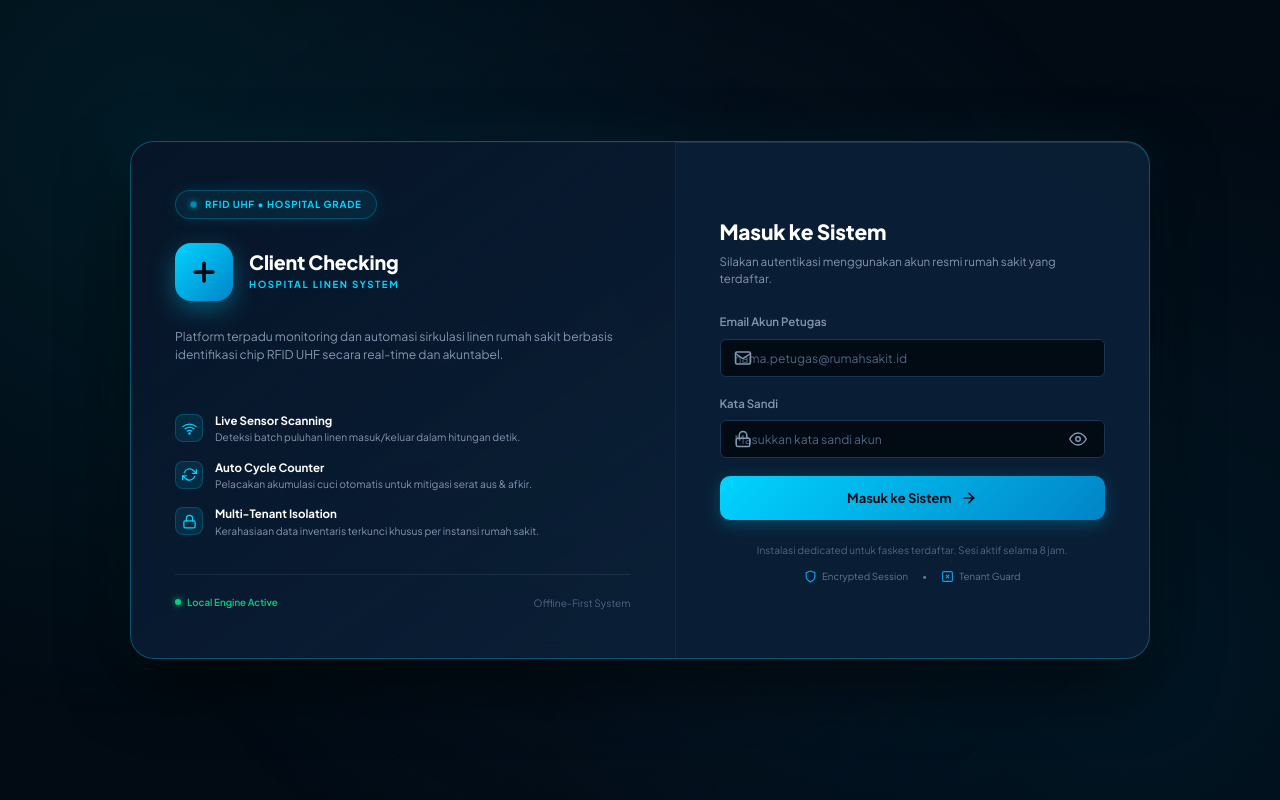
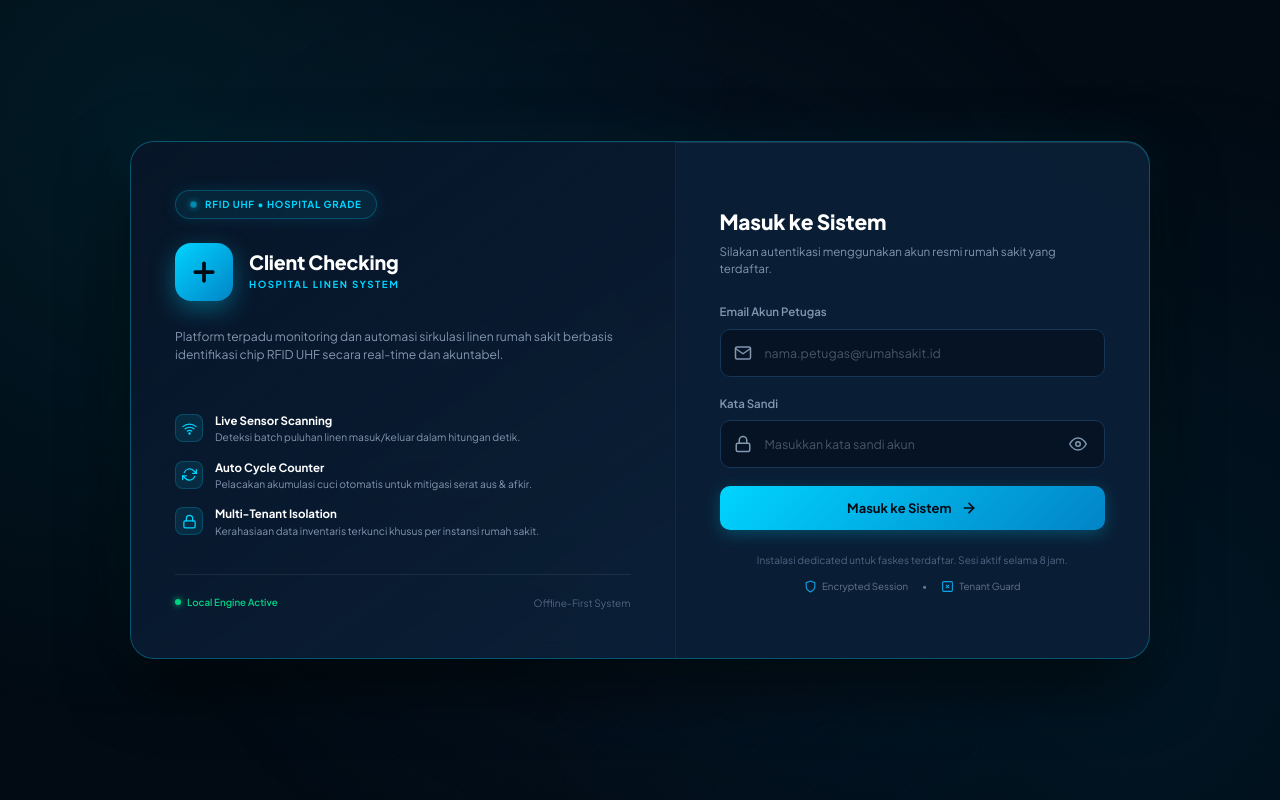
Before and after one commit to FahrudinAli12/Supplier_Client_Integration_Ed25519_Bundle, a FastAPI app: page /login in a window 1280 px wide. Run offline with FastAPI, Linux system fonts and the light colour scheme.

Commit message:
fix(ui): prevent icon collision with input placeholder text on ClientS login page

```diff
--- a/ClientS/app/templates/login.html
+++ b/ClientS/app/templates/login.html
@@ -5,7 +5,7 @@
   <meta name="viewport" content="width=device-width, initial-scale=1.0" />
   <meta name="theme-color" content="#020b14" />
   <title>Login - Client Checking & Laundry Linen RS</title>
-  <link rel="stylesheet" href="/static/styles.css?v=85" />
+  <link rel="stylesheet" href="/static/styles.css?v=86" />
   <link rel="preconnect" href="https://fonts.googleapis.com" />
   <link rel="preconnect" href="https://fonts.gstatic.com" crossorigin />
   <link href="https://fonts.googleapis.com/css2?family=Plus+Jakarta+Sans:wght@400;500;600;700;800&display=swap" rel="stylesheet" />
@@ -364,34 +364,47 @@
     .input-icon-left {
       position: absolute;
       left: 14px;
+      top: 50%;
+      transform: translateY(-50%);
       width: 18px;
       height: 18px;
       color: var(--text-muted);
       pointer-events: none;
       transition: color 0.2s;
+      z-index: 3;
     }
 
+    .form-group .form-input,
+    .input-wrapper .form-input,
     .form-input {
-      width: 100%;
-      background: var(--bg-input);
-      border: 1px solid var(--border-color);
-      border-radius: 10px;
-      padding: 13px 14px 13px 42px;
-      font-size: 0.92rem;
-      color: #ffffff;
-      outline: none;
-      transition: all 0.2s ease;
-      font-family: inherit;
+      width: 100% !important;
+      background: var(--bg-input) !important;
+      border: 1px solid var(--border-color) !important;
+      border-radius: 10px !important;
+      padding: 13px 16px 13px 44px !important;
+      font-size: 0.92rem !important;
+      color: #ffffff !important;
+      outline: none !important;
+      transition: all 0.2s ease !important;
+      font-family: inherit !important;
+      line-height: 1.5 !important;
+      height: 48px !important;
+      box-sizing: border-box !important;
+    }
+
+    .form-group .form-input#login-password,
+    .input-wrapper .form-input#login-password {
+      padding-right: 46px !important;
     }
 
     .form-input::placeholder {
-      color: #475569;
+      color: #475569 !important;
     }
 
     .form-input:focus {
-      border-color: var(--accent-cyan);
-      box-shadow: 0 0 0 3px rgba(0, 212, 255, 0.18);
-      background: #07172b;
+      border-color: var(--accent-cyan) !important;
+      box-shadow: 0 0 0 3px rgba(0, 212, 255, 0.18) !important;
+      background: #07172b !important;
     }
 
     .form-input:focus + .input-icon-left,
@@ -403,6 +416,8 @@
     .btn-toggle-pwd {
       position: absolute;
       right: 12px;
+      top: 50%;
+      transform: translateY(-50%);
       background: transparent;
       border: none;
       color: var(--text-muted);
@@ -413,6 +428,7 @@
       justify-content: center;
       border-radius: 6px;
       transition: color 0.2s, background-color 0.2s;
+      z-index: 3;
     }
 
     .btn-toggle-pwd:hover {
@@ -662,6 +678,7 @@
                 type="email"
                 id="login-email"
                 class="form-input"
+                style="padding-left: 44px !important;"
                 placeholder="nama.petugas@rumahsakit.id"
                 autocomplete="username"
                 required
@@ -683,6 +700,7 @@
                 type="password"
                 id="login-password"
                 class="form-input"
+                style="padding-left: 44px !important; padding-right: 46px !important;"
                 placeholder="Masukkan kata sandi akun"
                 autocomplete="current-password"
                 required
```
